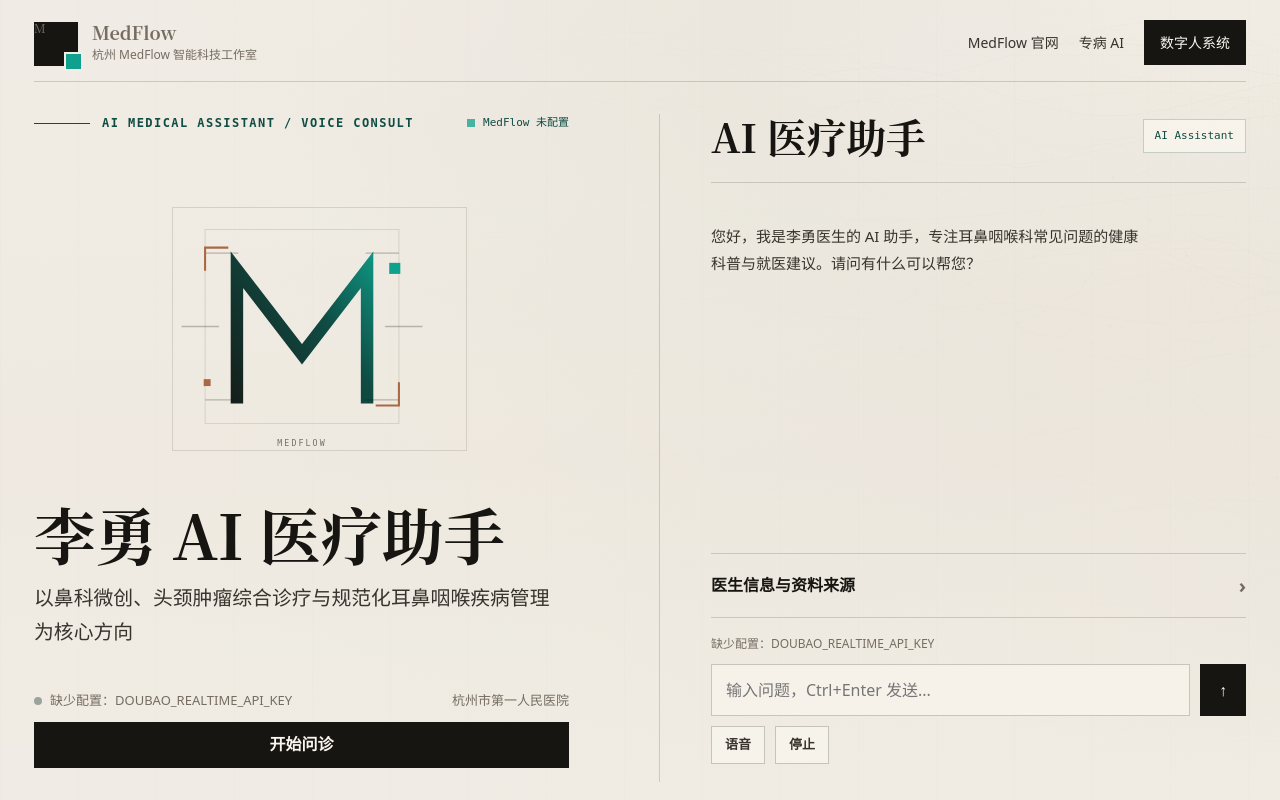
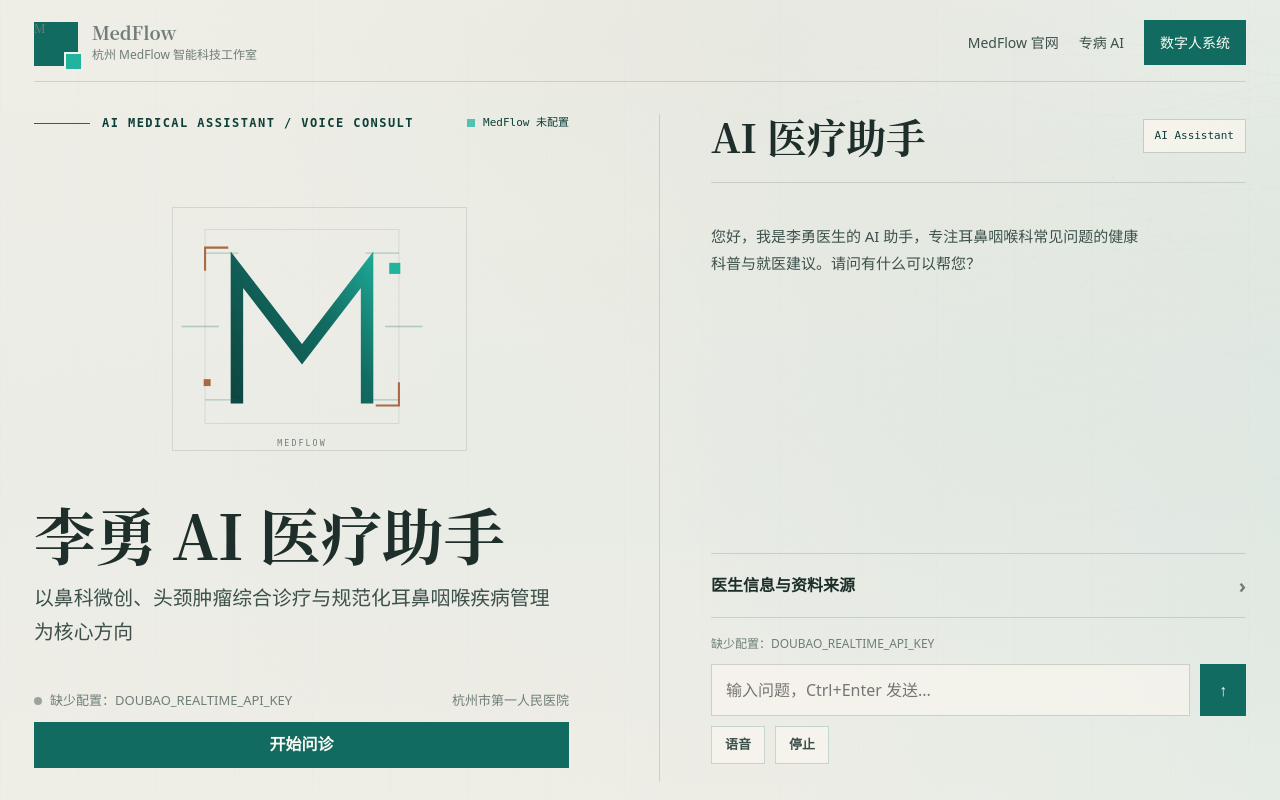
Before and after one commit to kingcharleslzy-ai/doctor-avatar, a FastAPI app: page /mobile in a window 1280 px wide. Run offline with FastAPI, Linux system fonts and the light colour scheme; data comes from the database, SQL or seed files in the repository; some libraries are stand-ins or nearby versions.

Commit message:
Apply medical teal palette

```diff
--- a/app/templates/digital_human.html
+++ b/app/templates/digital_human.html
@@ -7,21 +7,21 @@
   <link rel="icon" href="/favicon.ico" />
   <style>
     :root {
-      --porcelain: #f4efe6;
-      --cream-2: #ebe3d7;
-      --paper: #fbf7ef;
-      --ink: #171512;
-      --ink-soft: #38332d;
-      --ash: #766d62;
-      --mist: #e7ded1;
-      --line: rgba(23, 21, 18, .16);
-      --line-strong: rgba(23, 21, 18, .32);
-      --surgical: #0f4c43;
-      --surgical-2: #0f4c43;
-      --copper: #a96843;
-      --signal: #0fa18d;
+      --porcelain: #f2f1e8;
+      --cream-2: #e4eee9;
+      --paper: #fffdf6;
+      --ink: #1e2e2b;
+      --ink-soft: #3d504b;
+      --ash: #6f7e78;
+      --mist: #dcefe8;
+      --line: rgba(30, 46, 43, .15);
+      --line-strong: rgba(30, 46, 43, .30);
+      --surgical: #126b61;
+      --surgical-2: #0d3e39;
+      --copper: #a46c4a;
+      --signal: #21b39e;
       --danger: #8f3430;
-      --shadow: 0 24px 58px rgba(23, 21, 18, 0.10);
+      --shadow: 0 24px 58px rgba(18, 107, 97, 0.12);
       --ease: cubic-bezier(.22, 1, .36, 1);
       --serif: "Songti SC", "Noto Serif CJK SC", "Source Han Serif SC", Georgia, serif;
       --sans: "PingFang SC", "Hiragino Sans GB", "Microsoft YaHei", system-ui, sans-serif;
@@ -34,8 +34,8 @@
       margin: 0;
       color: var(--ink);
       background:
-        linear-gradient(90deg, rgba(23, 21, 18, .032) 1px, transparent 1px) 0 0 / 78px 78px,
-        linear-gradient(180deg, var(--porcelain), #efe7da 58%, var(--porcelain));
+        linear-gradient(90deg, rgba(18, 107, 97, .045) 1px, transparent 1px) 0 0 / 78px 78px,
+        linear-gradient(180deg, var(--porcelain), var(--cream-2) 58%, var(--porcelain));
       font-family: var(--sans);
       line-height: 1.65;
       overflow: hidden;
@@ -49,8 +49,8 @@
       z-index: -1;
       pointer-events: none;
       background:
-        linear-gradient(90deg, rgba(244, 239, 230, .98) 0%, rgba(244, 239, 230, .86) 48%, rgba(244, 239, 230, .62) 100%),
-        linear-gradient(180deg, rgba(244, 239, 230, .42), rgba(244, 239, 230, .92)),
+        linear-gradient(90deg, rgba(242, 241, 232, .98) 0%, rgba(242, 241, 232, .86) 48%, rgba(220, 239, 232, .62) 100%),
+        linear-gradient(180deg, rgba(242, 241, 232, .42), rgba(242, 241, 232, .92)),
         url("/static/medical-field-bg.png") center / cover no-repeat;
       opacity: .72;
       filter: saturate(.88) contrast(.96);
@@ -98,7 +98,7 @@
       position: relative;
       flex: 0 0 auto;
       color: var(--paper);
-      background: var(--ink);
+      background: var(--surgical);
       font-family: var(--serif);
       font-size: 18px;
       line-height: 1;
@@ -142,9 +142,9 @@
 
     .nav-action {
       color: var(--paper);
-      background: var(--ink);
+      background: var(--surgical);
       padding: 10px 15px;
-      border: 1px solid var(--ink);
+      border: 1px solid var(--surgical);
     }
 
     .workspace {
@@ -245,7 +245,7 @@
       content: "";
       position: absolute;
       inset: 11% 4% 9% 14%;
-      border: 1px solid rgba(23, 21, 18, .12);
+      border: 1px solid rgba(30, 46, 43, .12);
     }
 
     .medflow-art svg {
@@ -323,7 +323,7 @@
     .aux-btn,
     .send-btn {
       min-height: 46px;
-      border: 1px solid var(--ink);
+      border: 1px solid var(--surgical);
       background: transparent;
       color: var(--ink);
       display: inline-flex;
@@ -337,7 +337,7 @@
 
     .start-consult-btn {
       flex: 1;
-      background: var(--ink);
+      background: var(--surgical);
       color: var(--paper);
     }
 
@@ -352,7 +352,7 @@
       min-height: 38px;
       padding: 0 13px;
       color: var(--ink-soft);
-      border-color: rgba(23, 21, 18, .22);
+      border-color: rgba(18, 107, 97, .22);
       background: rgba(251, 247, 239, .64);
       font-size: 13px;
     }
@@ -574,7 +574,7 @@
       padding: 12px 14px;
       color: var(--ink);
       background: rgba(251, 247, 239, .58);
-      border: 1px solid rgba(23, 21, 18, .2);
+      border: 1px solid rgba(30, 46, 43, .18);
     }
 
     .chat-textarea:focus {
@@ -586,7 +586,7 @@
       width: 46px;
       min-width: 46px;
       padding: 0;
-      background: var(--ink);
+      background: var(--surgical);
       color: var(--paper);
     }
 
@@ -607,7 +607,7 @@
       inset: 0;
       background:
         repeating-linear-gradient(115deg, rgba(255,255,255,.035) 0 1px, transparent 1px 8px),
-        linear-gradient(160deg, #111612 0%, #17221f 42%, #08100e 100%);
+        linear-gradient(160deg, #103b36 0%, #174c44 42%, #082824 100%);
       backdrop-filter: blur(34px);
     }
 
@@ -771,7 +771,7 @@
       max-height: 50vh;
       display: flex;
       flex-direction: column;
-      background: rgba(17, 22, 18, .94);
+      background: rgba(13, 62, 57, .94);
       border-top: 1px solid rgba(255, 253, 248, .16);
     }
 
@@ -1156,18 +1156,18 @@
               <title id="medflowArtTitle">MedFlow geometric mark</title>
               <defs>
                 <linearGradient id="flowInk" x1="112" x2="394" y1="312" y2="118" gradientUnits="userSpaceOnUse">
-                  <stop stop-color="#171512" />
-                  <stop offset=".62" stop-color="#0f4c43" />
-                  <stop offset="1" stop-color="#0fa18d" />
+                  <stop stop-color="#0d3e39" />
+                  <stop offset=".62" stop-color="#126b61" />
+                  <stop offset="1" stop-color="#21b39e" />
                 </linearGradient>
               </defs>
-              <rect x="120" y="70" width="280" height="280" fill="none" stroke="#171512" stroke-opacity=".16" />
+              <rect x="120" y="70" width="280" height="280" fill="none" stroke="#1e2e2b" stroke-opacity=".14" />
               <path d="M166 312V128L260 250L354 128V312" fill="none" stroke="url(#flowInk)" stroke-width="18" stroke-linecap="square" stroke-linejoin="miter" />
-              <path d="M86 210h54M380 210h54M120 104h48M352 104h48M120 316h48M352 316h48" fill="none" stroke="#171512" stroke-opacity=".26" stroke-width="2" />
+              <path d="M86 210h54M380 210h54M120 104h48M352 104h48M120 316h48M352 316h48" fill="none" stroke="#126b61" stroke-opacity=".28" stroke-width="2" />
               <path d="M120 128v-32h32M400 292v32h-32" fill="none" stroke="#a96843" stroke-width="3" stroke-linecap="square" />
-              <rect x="386" y="118" width="16" height="16" fill="#0fa18d" />
+              <rect x="386" y="118" width="16" height="16" fill="#21b39e" />
               <rect x="118" y="286" width="10" height="10" fill="#a96843" />
-              <text x="260" y="382" text-anchor="middle" fill="#766d62" font-family="SFMono-Regular, Cascadia Mono, Roboto Mono, monospace" font-size="12" letter-spacing="3">MEDFLOW</text>
+              <text x="260" y="382" text-anchor="middle" fill="#6f7e78" font-family="SFMono-Regular, Cascadia Mono, Roboto Mono, monospace" font-size="12" letter-spacing="3">MEDFLOW</text>
             </svg>
           </div>
 
```
Also changed, not shown: app/templates/hospital_ai.html (+35 -33 lines), app/templates/rhinitis_ai.html (+31 -30 lines), app/static/medflow-systems-hero.png.
